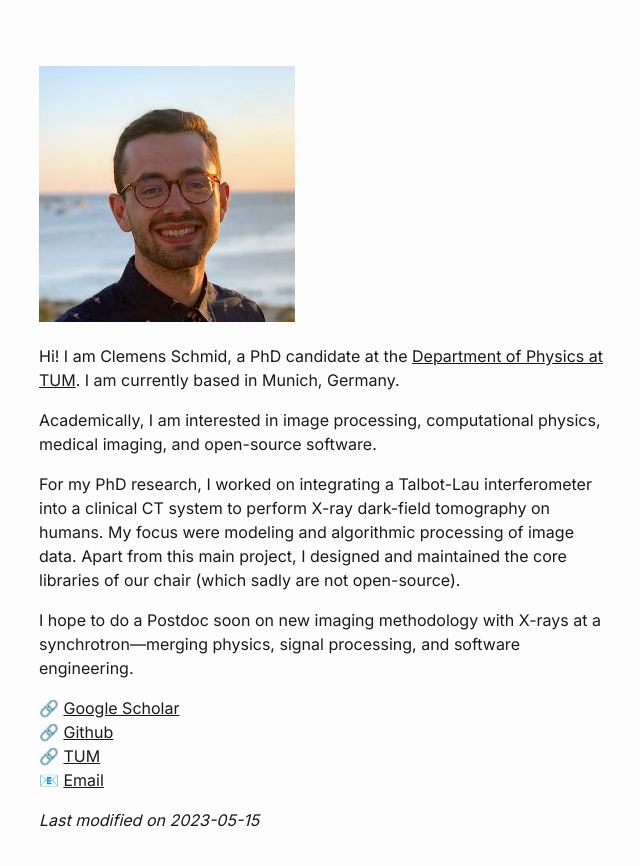
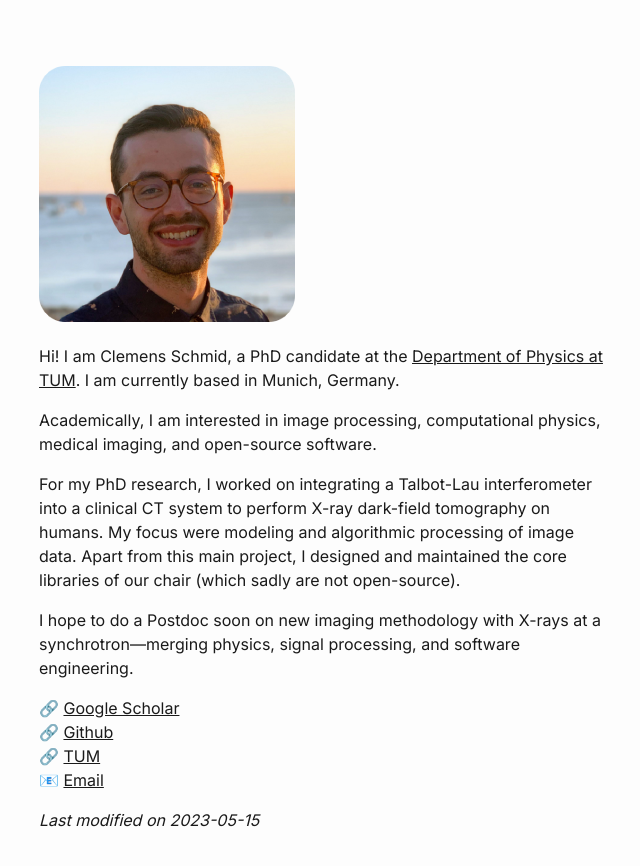
Before and after one commit to clemisch/clemisch.github.io, a plain HTML site: page index.html in a window 1280 px wide. Shown: the whole page, without its empty margins (313-953 px from the left). Drawn offline with Linux system fonts and the light colour scheme.

Commit message:
update pic

```diff
--- a/index.html
+++ b/index.html
@@ -171,7 +171,7 @@
   <![endif]-->
 </head>
 <body>
-<p><img src="pic.jpg" /></p>
+<p><img src="pic.png" /></p>
 <p>Hi! I am Clemens Schmid, a PhD candidate at the <a
 href="https://www.ph.nat.tum.de/en/e17/home/">Department of Physics at
 TUM</a>. I am currently based in Munich, Germany.</p>
```
Also changed, not shown: pic.jpg (deleted), pic.png (added), 1 other file.
